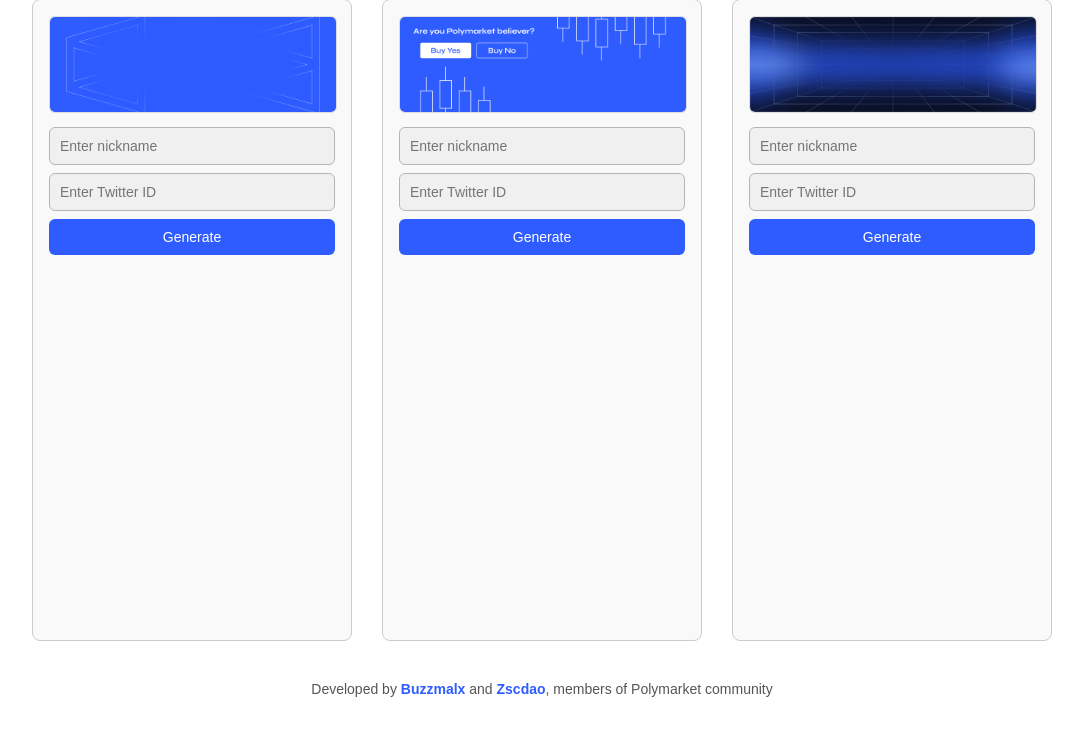
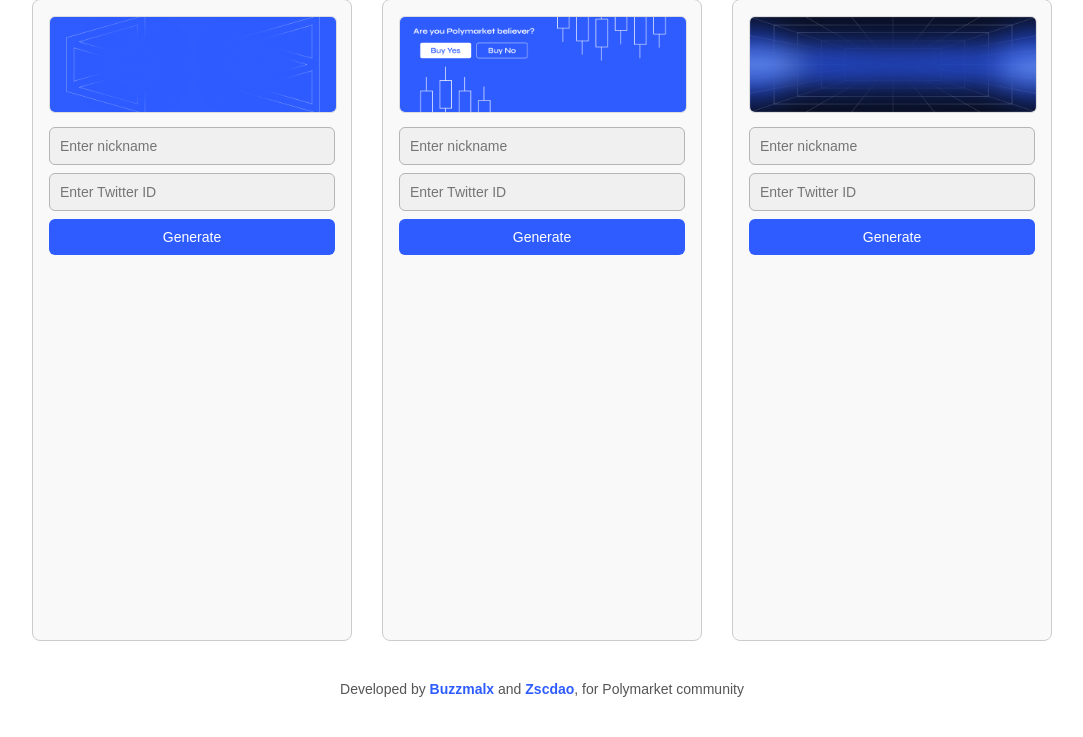
Before and after one commit to Zyphixx/Polymarket-Banner-Generator, a Flask app: page / in a window 1280 px wide. Shown: the part 143-880 px from the top of the page, without its empty margins (98-1181 px from the left). Run offline with Flask 3, Linux system fonts and the light colour scheme.

Commit message:
Update footer text and minor improvements

```diff
--- a/templates/index.html
+++ b/templates/index.html
@@ -181,7 +181,7 @@
   </div>
 
   <footer>
-    Developed by <a href="https://x.com/BuzzMalx" target="_blank">Buzzmalx</a> and <a href="https://x.com/zscdao" target="_blank">Zscdao</a>, members of Polymarket community
+    Developed by <a href="https://x.com/BuzzMalx" target="_blank">Buzzmalx</a> and <a href="https://x.com/zscdao" target="_blank">Zscdao</a>, for Polymarket community
   </footer>
 
   <script>
```
